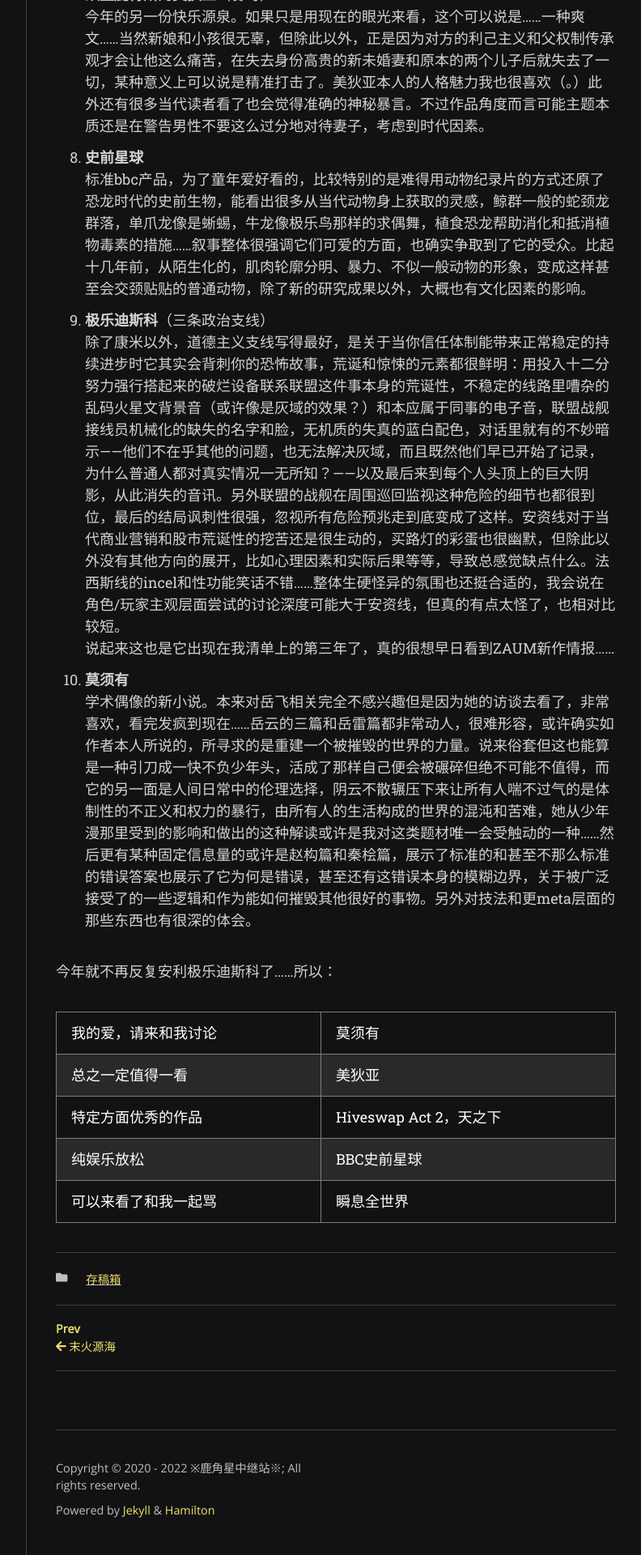
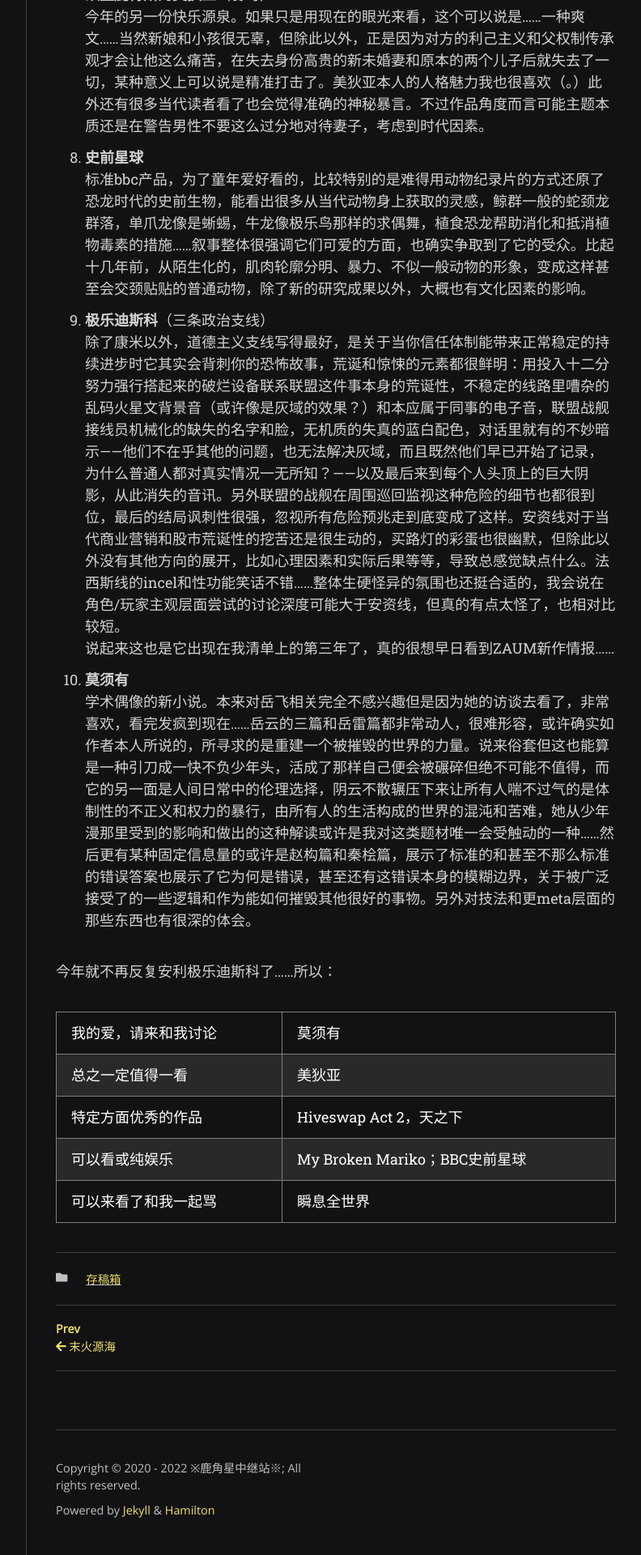
Before and after one commit to scatterdclouds/scatterdclouds.github.io, a Jekyll site: the page built from _posts/2022-06-23-testfile.md, in a window 1280 px wide. Shown: the part 1552-3472 px from the top of the page at 81% size, without its empty margins (357-1149 px from the left). Built offline with Jekyll 4.4.1, drawn with Linux system fonts in a browser that asks for light colours; nearby versions of some CDN libraries; some web fonts are replaced; comment, search, counter and statistics services are not loaded.

Commit message:
Update 2022-06-23-testfile.md

```diff
--- a/_posts/2022-06-23-testfile.md
+++ b/_posts/2022-06-23-testfile.md
@@ -35,5 +35,5 @@ comments: true
 | 我的爱，请来和我讨论 | 莫须有                 |
 | 总之一定值得一看     | 美狄亚                 |
 | 特定方面优秀的作品   | Hiveswap Act 2，天之下 |
-| 纯娱乐放松          | BBC史前星球            |
+| 可以看或纯娱乐      | My Broken Mariko；BBC史前星球 |
 | 可以来看了和我一起骂 | 瞬息全世界             |
```
